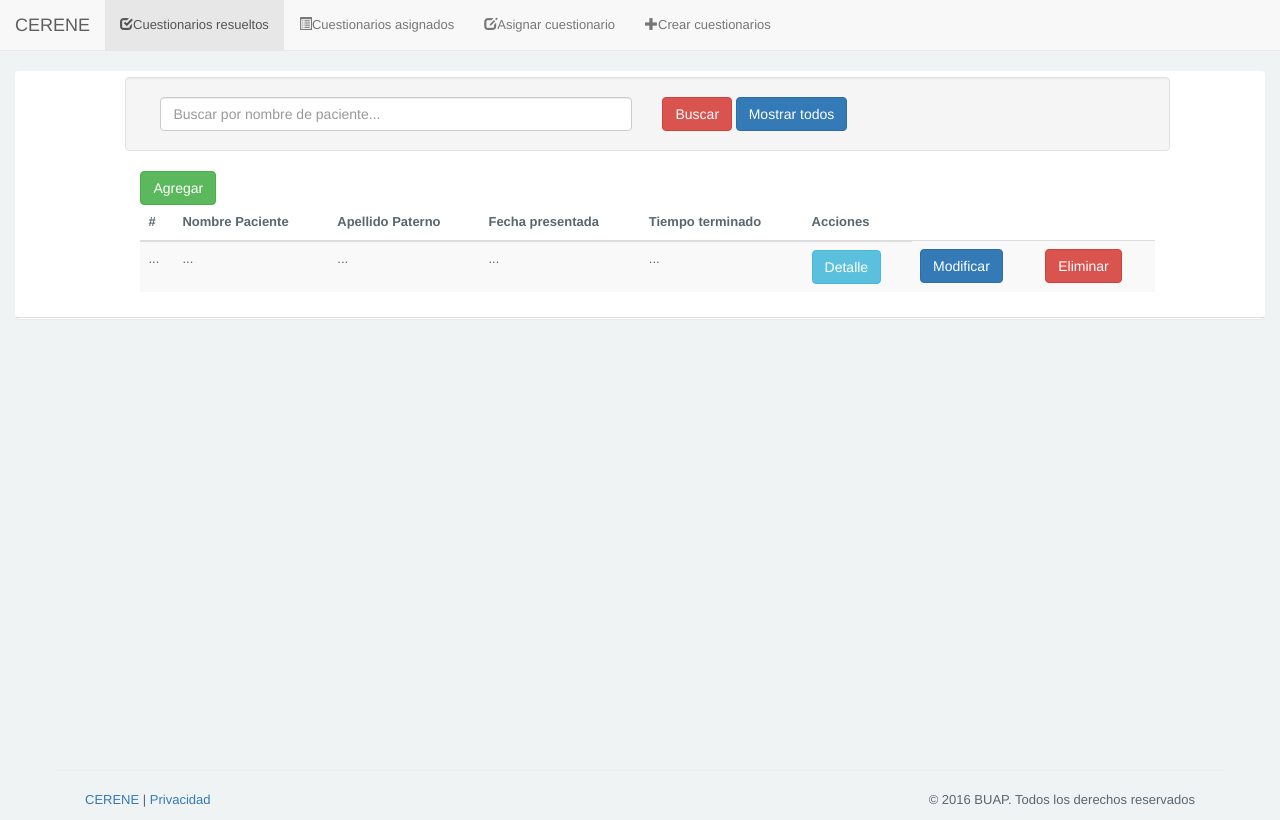
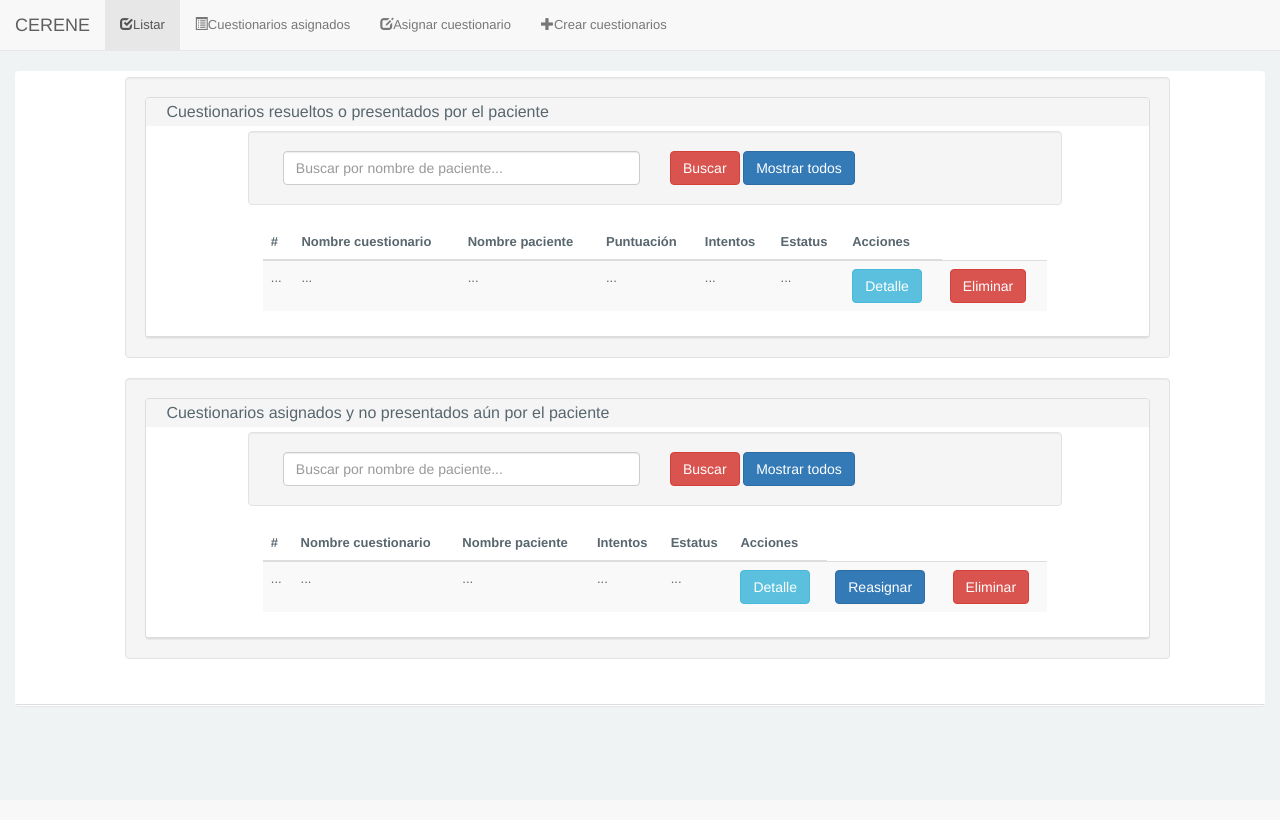
Before and after one commit to carloscituc/cuestionario, a PHP site: page / in a window 1280 px wide. After the commit the page ends 707 px from the top, so only its background shows below. Run offline with PHP 8.4, Linux system fonts and the light colour scheme.

Commit message:
Vistas Listar
Estan listas las vistas de Listar

```diff
--- a/Cuestionario/design/header.php
+++ b/Cuestionario/design/header.php
@@ -16,7 +16,7 @@
        otro elemento que se pueda ocultar al minimizar la barra -->
   <div class="collapse navbar-collapse navbar-ex1-collapse">
     <ul class="nav navbar-nav">
-      <li class="active"><a href="index.php"><span class="glyphicon glyphicon-check" aria-hidden="true"></span>Cuestionarios resueltos</a></li>
+      <li class="active"><a href="index.php"><span class="glyphicon glyphicon-check" aria-hidden="true"></span>Listar</a></li>
       <li><a href="C_asignados.php"><span class="glyphicon glyphicon-list-alt" aria-hidden="true"></span>Cuestionarios asignados</a></li>
       <li><a href="#"><span class="glyphicon glyphicon-edit" aria-hidden="true"></span>Asignar cuestionario</a></li>
       <li><a href="C_crear.php"><span class="glyphicon glyphicon-plus" aria-hidden="true"></span>Crear cuestionarios</a></li>
--- a/Cuestionario/index.php
+++ b/Cuestionario/index.php
@@ -1,3 +1,4 @@
+<!--Vista Resueltos/asignados-->
 <!DOCTYPE html>
 <html lang="es">
     <?php include("design/head.php"); ?>
@@ -9,30 +10,37 @@
     <div class="panel">
       <div class="panel-body">
 
-      <div class="row">
+      <div class="panel-group">
+               <div class="row">
         <div class="col-md-10 col-md-offset-1 well">
+  <div class="panel panel-default">
+    <div class="panel-heading">
+      <h4 class="panel-title">
+        Cuestionarios resueltos o presentados por el paciente</a>
+      </h4>
+    </div>
+      <div class="panel-body">
+                  <div class="col-md-10 col-md-offset-1 well">
             <div class="form-group">
                 <div class="col-md-6">
                   <input class="form-control" id="nombre" name="nombre" placeholder="Buscar por nombre de paciente..." type="text" value="" />
                 </div>
                 <div class="col-md-6">
                   <input id="btn_search" name="btn_search" type="submit" class="btn btn-danger" value="Buscar" />
-                  <a href="" class="btn btn-primary">Mostrar todos</a>
+                  <a href="#" class="btn btn-primary">Mostrar todos</a>
                 </div>
               </div>
         </div>
-      </div>
-      <div class="row">
-        <div class="col-md-10 col-md-offset-1 bg-border table-responsive">
-          <a class="btn btn-success"  href="#">Agregar</a>
+                  <div class="col-md-10 col-md-offset-1 bg-border table-responsive">
           <table class="table table-striped table-hover">
           <thead>
             <tr>
               <th>#</th>
-              <th>Nombre Paciente</th>
-              <th>Apellido Paterno</th>
-              <th>Fecha presentada</th>
-              <th>Tiempo terminado</th>
+              <th>Nombre cuestionario</th>
+              <th>Nombre paciente</th>
+              <th>Puntuación</th>
+              <th>Intentos</th>
+              <th>Estatus</th>
               <th>Acciones</th>
             </tr>
           </thead>
@@ -43,18 +51,74 @@
               <td>...</td>
               <td>...</td>
               <td>...</td>
-              <td><a class="btn btn-info"  href="#">Detalle</a></td>
-              <td><a class="btn btn-primary"  href="#">Modificar</a></td>
+              <td>...</td>
+              <td><a class="btn btn-info"  href="detalle_R-P.php">Detalle</a></td>
               <td><a class="btn btn-danger"  href="#" onclick="#">Eliminar</a></td>
             </tr>
           </tbody>
           </table>
         </div>
       </div>
+  </div>
+ </div>
+</div>
+
+         <div class="row">
+        <div class="col-md-10 col-md-offset-1 well">
+  <div class="panel panel-default">
+    <div class="panel-heading">
+      <h4 class="panel-title">
+        Cuestionarios asignados y no presentados aún por el paciente</a>
+      </h4>
+    </div>
+      <div class="panel-body">
+                  <div class="col-md-10 col-md-offset-1 well">
+            <div class="form-group">
+                <div class="col-md-6">
+                  <input class="form-control" id="nombre" name="nombre" placeholder="Buscar por nombre de paciente..." type="text" value="" />
+                </div>
+                <div class="col-md-6">
+                  <input id="btn_search" name="btn_search" type="submit" class="btn btn-danger" value="Buscar" />
+                  <a href="#" class="btn btn-primary">Mostrar todos</a>
+                </div>
+              </div>
+        </div>
+                  <div class="col-md-10 col-md-offset-1 bg-border table-responsive">
+          <table class="table table-striped table-hover">
+          <thead>
+            <tr>
+              <th>#</th>
+              <th>Nombre cuestionario</th>
+              <th>Nombre paciente</th>
+              <th>Intentos</th>
+              <th>Estatus</th>
+              <th>Acciones</th>
+            </tr>
+          </thead>
+          <tbody>
+            <tr>
+              <td>...</td>
+              <td>...</td>
+              <td>...</td>
+              <td>...</td>
+              <td>...</td>
+              <td><a class="btn btn-info"  href="detalle_A-NP.php">Detalle</a></td>
+              <td><a class="btn btn-primary"  href="#">Reasignar</a></td>
+              <td><a class="btn btn-danger"  href="#" onclick="#">Eliminar</a></td>
+            </tr>
+          </tbody>
+          </table>
+        </div>
+      </div>
+  </div>
+</div>
+</div>
+</div>
     </div>
   </div>
 </div>
+        </div>
 <!-- end: content -->
-    <?php include("design/footer.php");?>
+    <?php //include("design/footer.php");?>
     </body>
 </html>
```
Also changed, not shown: Cuestionario/detalle_A-NP.php (added, +46 -0 lines), Cuestionario/detalle_R-P.php (added, +58 -0 lines), 1 other file.
